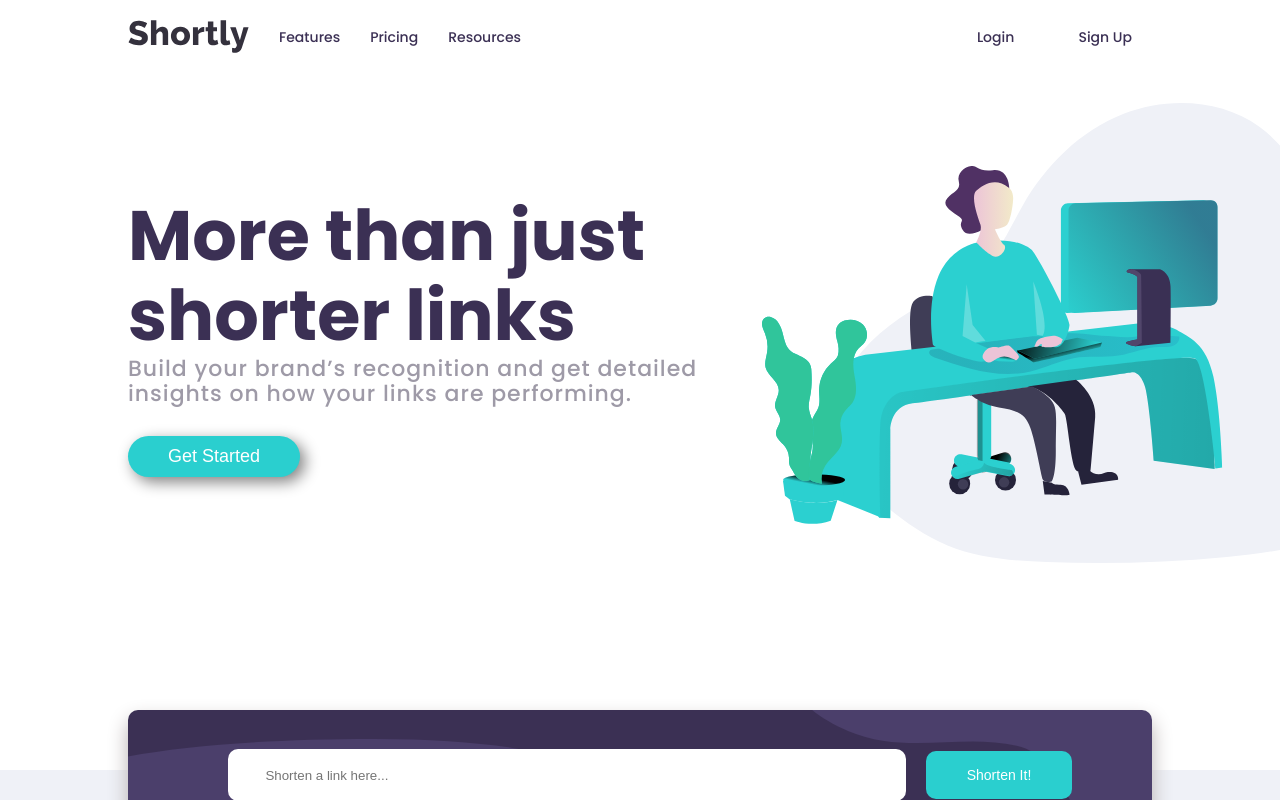
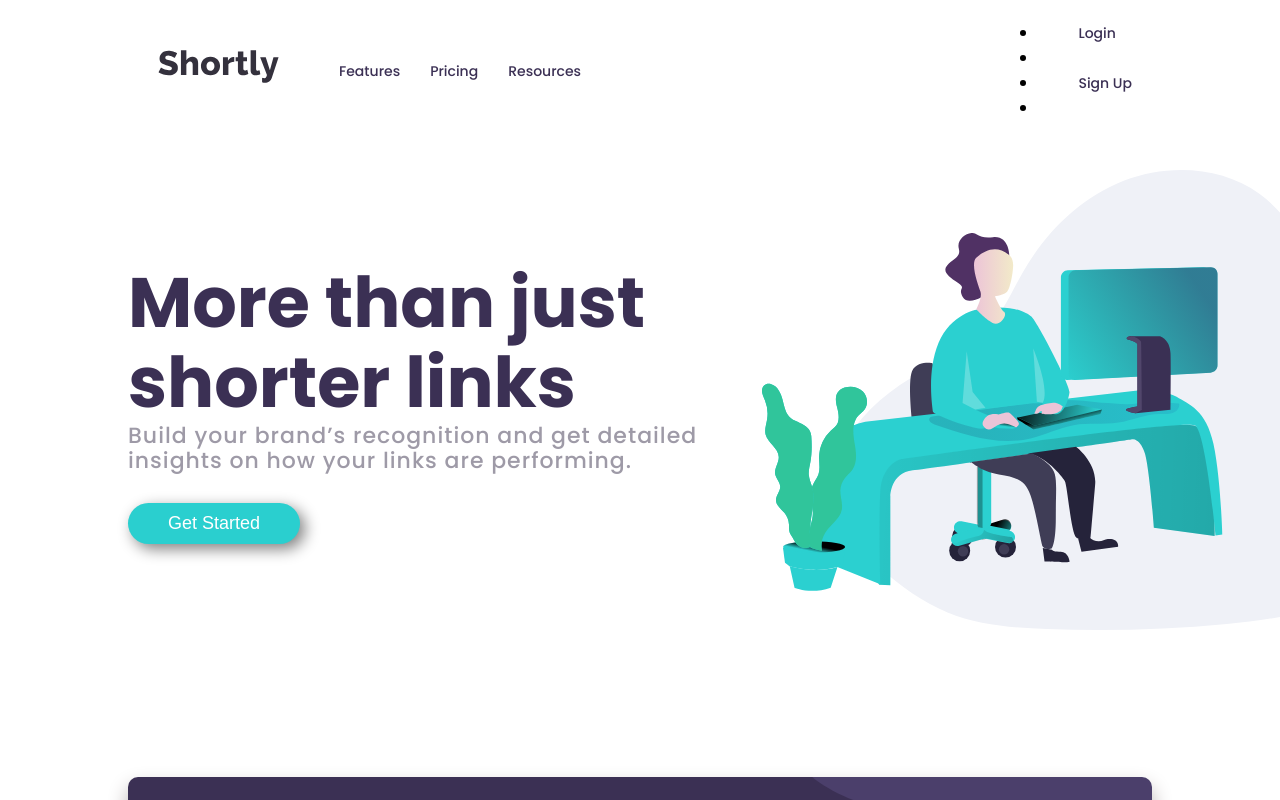
Before and after one commit to Alfonso1998/-Shortly-URL-shortening-API, a plain HTML site: page index.html in a window 1280 px wide. Drawn offline with Linux system fonts and the light colour scheme.

Commit message:
Update index.html

```diff
--- a/index.html
+++ b/index.html
@@ -22,14 +22,14 @@
   </div>
   <header id="header" class="close">
   <ul class="lista">
-    <img src="images/logo.svg" alt="Logo NotFound">
+    <li><img src="images/logo.svg" alt="Logo NotFound"><li>
     <li><a href="#"> Features</a></li>
     <li><a href="#">Pricing</a></li>
     <li  class="last"><a href="#">Resources</a></li>
   </ul>
   <ul class="login">
-    <a href="#" class="login"> Login</a>
-    <a href="#">Sign Up</a>
+    <li><a href="#" class="login"> Login</a><li>
+    <li><a href="#">Sign Up</a><li>
   </ul>
  </header>
 
```
